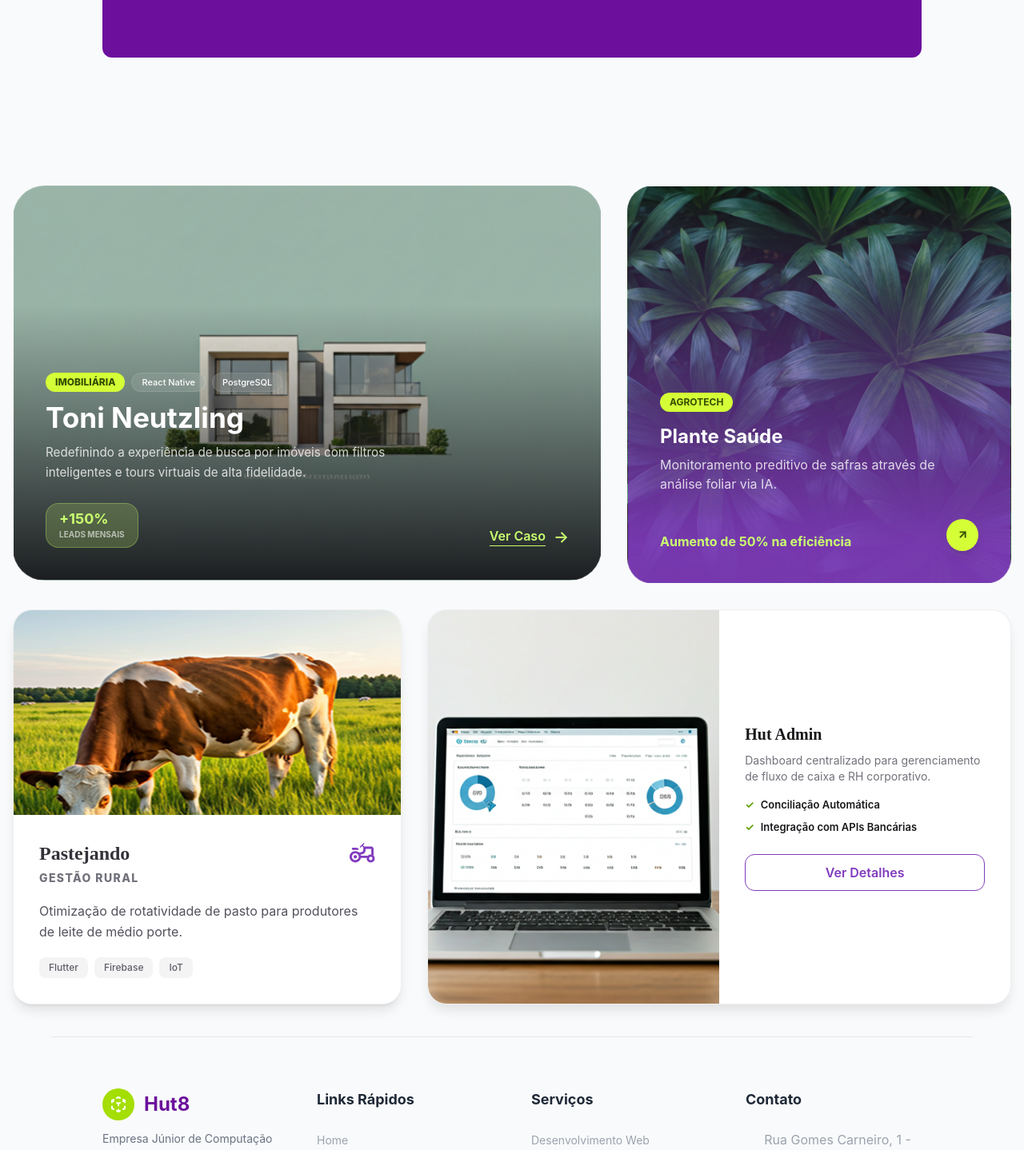
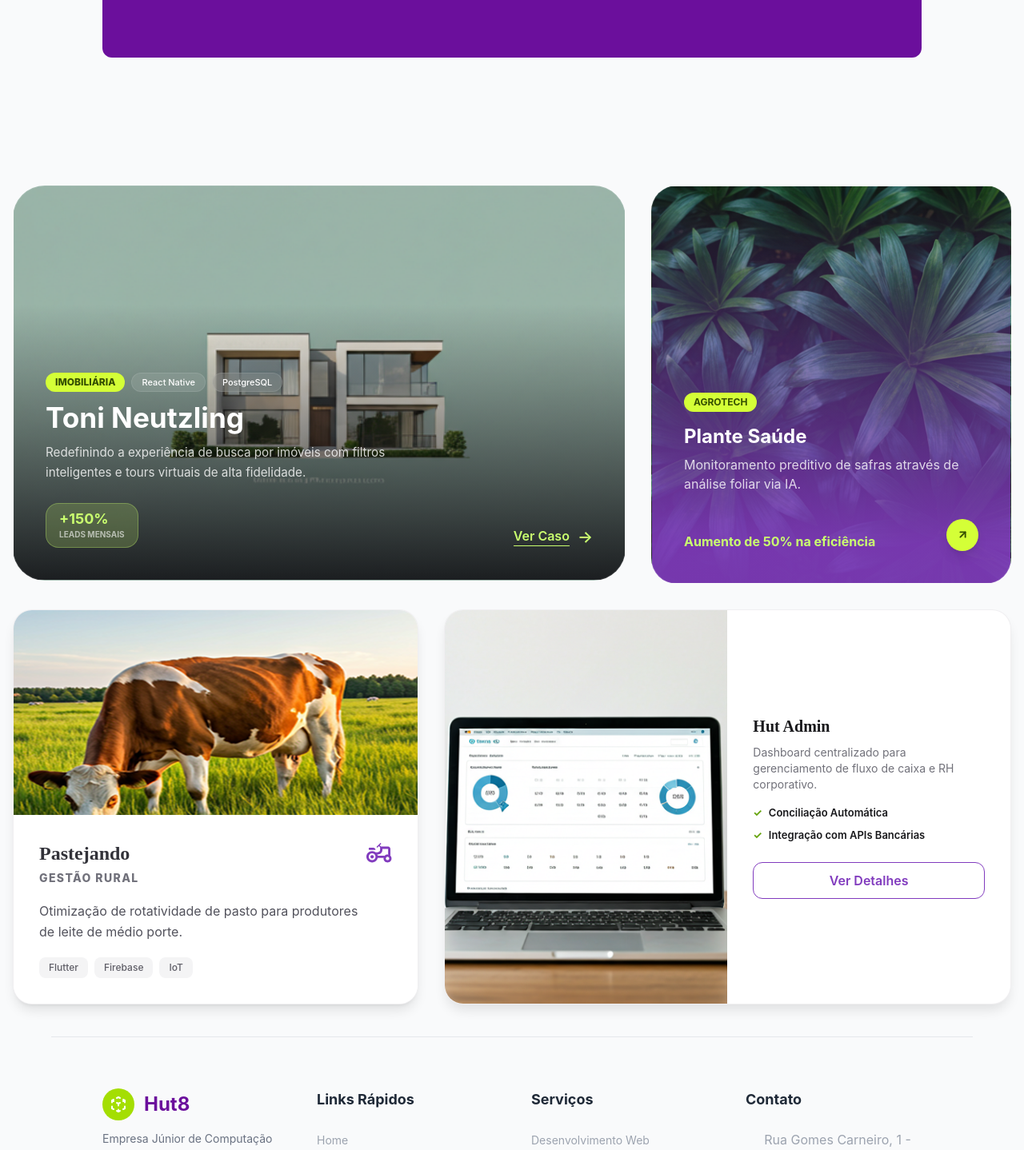
Before and after one commit to Caspessoa/HutDesignB, a React (Vite) app: page / in a window 1280 px wide. Shown: the part 2599-4037 px from the top of the page at 80% size. Built offline with nearby package versions, Linux system fonts and the light colour scheme.

Commit message:
style: padroniza efeito de hover no card Hut Admin

```diff
--- a/src/components/Section2-projetos/FeaturedCardAdmin.jsx
+++ b/src/components/Section2-projetos/FeaturedCardAdmin.jsx
@@ -1,7 +1,9 @@
 export function FeaturedCardAdmin({ titulo, descricao, imagem }) {
   return (
-    <div className="flex w-full max-w-[984.17px] h-[494px] bg-white rounded-[24px] overflow-hidden border border-[#B2B1BA33] shadow-[0px_10px_15px_-3px_rgba(0,0,0,0.1)]">
 
+    <div className="flex w-full max-w-[984.17px] h-[494px] bg-white rounded-[24px] overflow-hidden border border-[#B2B1BA33] shadow-[0px_10px_15px_-3px_rgba(0,0,0,0.1)] transition-all duration-500 hover:scale-[1.01] transform-gpu cursor-pointer">
+
+      {/* Lado Esquerdo: Imagem estática */}
       <div className="w-1/2 bg-[#F4F4F5] flex items-center justify-center">
         <img
           src={imagem}
@@ -10,6 +12,7 @@
         />
       </div>
 
+      {/* Lado Direito: Conteúdo */}
       <div className="w-1/2 p-8 flex flex-col justify-center gap-4">
         <div>
           <h2 className="font-['Plus_Jakarta_Sans'] font-bold text-[20px] text-[#18181B] mb-2">
@@ -30,7 +33,7 @@
           </li>
         </ul>
 
-        {/* Botão Roxo Outline */}
+        {/* Botão */}
         <button className="mt-2 w-full py-[10px] border-[1.5px] border-[#813BBE] bg-transparent text-[#813BBE] rounded-[12px] font-['Inter'] font-semibold cursor-pointer transition-all duration-200 hover:bg-[#813BBE] hover:text-white">
           Ver Detalhes
         </button>
--- a/src/sections/Projetos/Section2/Section2.jsx
+++ b/src/sections/Projetos/Section2/Section2.jsx
@@ -11,11 +11,11 @@
 export function Section2() {
   return (
     <section className="w-full max-w-[1710px] mx-auto px-4 py-10">
-
       <div className="flex flex-wrap gap-[32px] w-full">
 
-       {/* Card 1: Toni Neutzling */}
-        <div className="flex-[2] min-w-[min(100%,700px)]">
+        {/* FILA 1: Toni (8/12) e Plante (4/12) */}
+        {/* Toni Neutzling: Antigo col-span-8 */}
+        <div className="flex-[8] min-w-[min(100%,700px)]">
           <FeaturedCardToni
             tag="Imobiliária"
             tagsSecundarias={["React Native", "PostgreSQL"]}
@@ -28,8 +28,8 @@
           />
         </div>
 
-        {/* Card 2: Plante Saúde */}
-        <div className="flex-1 min-w-[min(100%,480px)]">
+        {/* Plante Saúde: Antigo col-span-4 */}
+        <div className="flex-[4] min-w-[min(100%,450px)]">
           <FeaturedCardPlante
             tag="Agrotech"
             titulo="Plante Saúde"
@@ -40,8 +40,9 @@
           />
         </div>
 
-        {/* Card 3: Pastejando */}
-        <div className="flex-1 min-w-[min(100%,480px)]">
+        {/* FILA 2: Pastejando (5/12) e Hut Admin (7/12) */}
+        {/* Pastejando: Antigo col-span-5 */}
+        <div className="flex-[5] min-w-[min(100%,480px)]">
             <FeaturedCardPastejando
               titulo="Pastejando"
               tag="Gestão Rural"
@@ -52,14 +53,15 @@
               />
         </div>
 
-        {/* Card 4: Hut Admin */}
-        <div className="flex-[1.5] min-w-[min(100%,600px)]">
+        {/* Hut Admin: Antigo col-span-7 */}
+        <div className="flex-[7] min-w-[min(100%,600px)]">
           <FeaturedCardAdmin
             titulo="Hut Admin"
             descricao="Dashboard centralizado para gerenciamento de fluxo de caixa e RH corporativo."
             imagem={Computador}
           />
         </div>
+
       </div>
     </section>
   );
```
